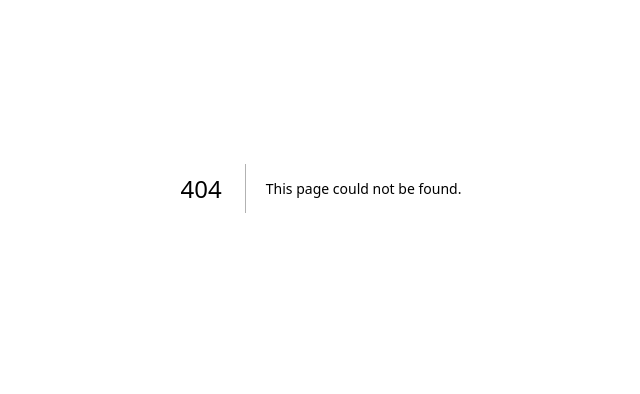
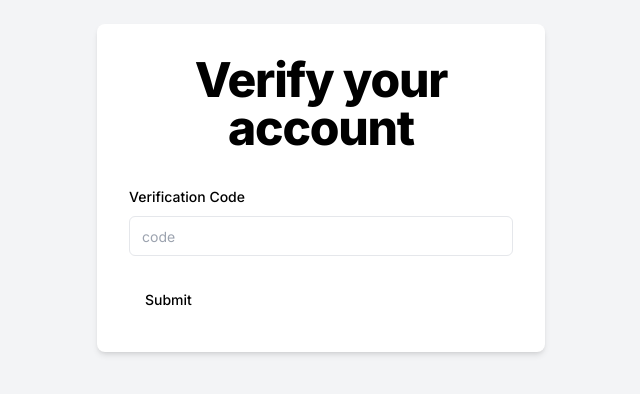
Before and after one commit to SunnyDev7/anonymous_feedback, a Next.js app: page /verify/1 in a window 1280 px wide. Before the commit this address had no page. Shown: the part 212-606 px from the top of the page, without its empty margins (319-959 px from the left). Built offline with nearby package versions, Linux system fonts and the light colour scheme.

Commit message:
UI for verify code ready

```diff
--- /dev/null
+++ b/src/app/(auth)/verify/[username]/page.tsx
@@ -0,0 +1,86 @@
+"use client";
+import { useToast } from "@/components/ui/use-toast";
+import { verifySchema } from "@/schemas/verifySchema";
+import { zodResolver } from "@hookform/resolvers/zod";
+import { useParams, useRouter } from "next/navigation";
+import React from "react";
+import { useForm } from "react-hook-form";
+import * as z from "zod";
+import axios, { AxiosError } from "axios";
+import { Toast } from "@/components/ui/toast";
+import { apiResponse } from "@/types/apiResponse";
+import {
+  Form,
+  FormControl,
+  FormDescription,
+  FormField,
+  FormItem,
+  FormLabel,
+  FormMessage,
+} from "@/components/ui/form";
+import { Input } from "@/components/ui/input";
+import { Button } from "@/components/ui/button";
+
+const VerifyAccount = () => {
+  const router = useRouter();
+  const params = useParams<{ username: string }>();
+  const { toast } = useToast();
+
+  const form = useForm<z.infer<typeof verifySchema>>({
+    resolver: zodResolver(verifySchema),
+  });
+
+  const onSubmit = async (data: z.infer<typeof verifySchema>) => {
+    try {
+      const response = await axios.post(`/api/verify-code`, {
+        username: params.username,
+        code: data.code,
+      });
+      toast({
+        title: "Suceess",
+        description: response.data.message,
+      });
+      router.replace("/sign-in");
+    } catch (error) {
+      console.error("Error in Signup of User", error);
+      const axiosError = error as AxiosError<apiResponse>;
+      toast({
+        title: "Signup failed",
+        description: axiosError.response?.data.message,
+        variant: "destructive",
+      });
+    }
+  };
+
+  return (
+    <div className="flex justify-center items-center min-h-screen bg-gray-100">
+      <div className="w-full max-w-md p-8 space-y-8 bg-white rounded-lg shadow-md">
+        <div className="text-center">
+          <h1 className="text-4l font-extrabold tracking-tight lg:text-5xl mb-6">
+            Verify your account
+          </h1>
+        </div>
+        <Form {...form}>
+          <form onSubmit={form.handleSubmit(onSubmit)} className="space-y-6">
+            <FormField
+              control={form.control}
+              name="code"
+              render={({ field }) => (
+                <FormItem>
+                  <FormLabel>Verification Code</FormLabel>
+                  <FormControl>
+                    <Input placeholder="code" {...field} />
+                  </FormControl>
+                  <FormMessage />
+                </FormItem>
+              )}
+            />
+            <Button type="submit">Submit</Button>
+          </form>
+        </Form>
+      </div>
+    </div>
+  );
+};
+
+export default VerifyAccount;
```
